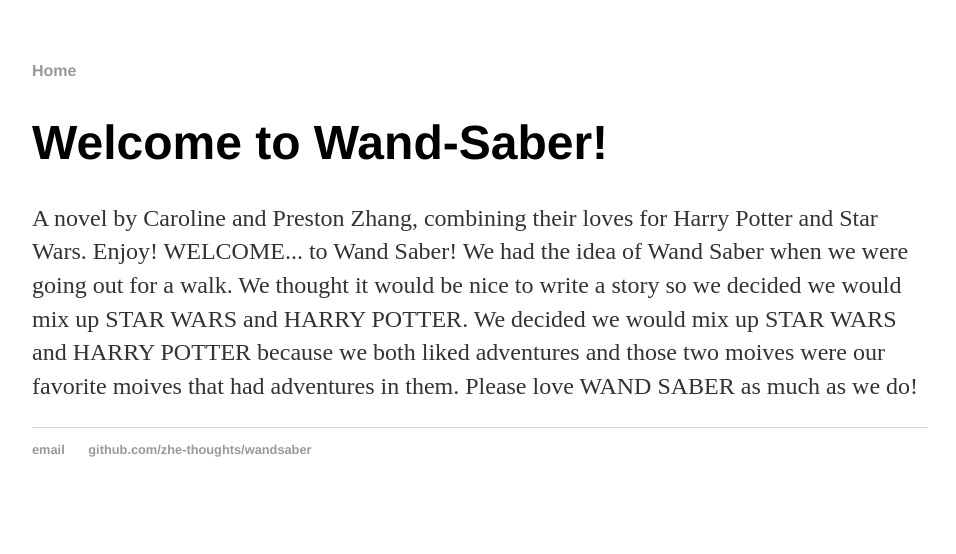
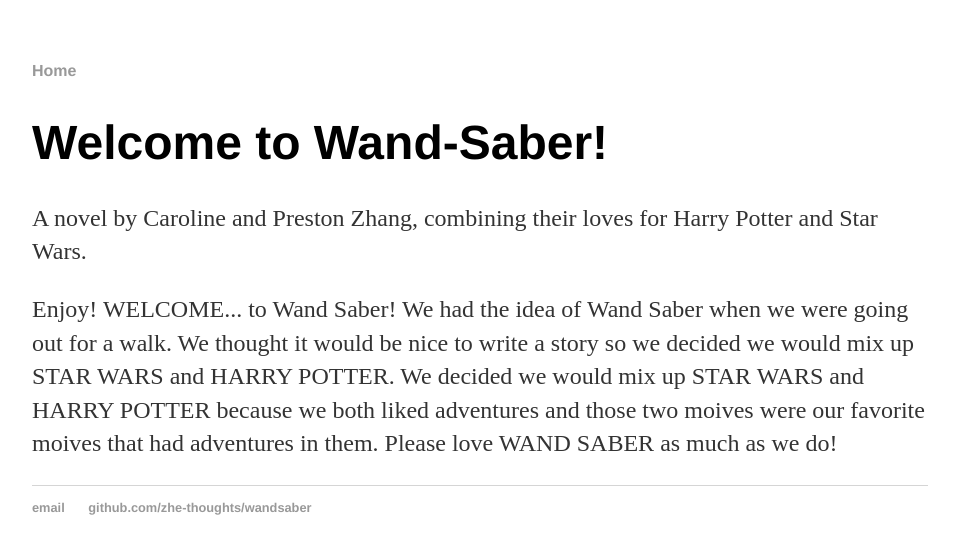
Before and after one commit to zhe-thoughts/wandsaber, a Jekyll site: the page built from index.html, in a window 1280 px wide. Shown: the top 554 px of the page, without its empty margins (160-1116 px from the left). Built offline with Jekyll 4.4.1, drawn with Linux system fonts in a browser that asks for light colours.

```diff
--- a/index.html
+++ b/index.html
@@ -5,5 +5,6 @@ title: Wand-Saber
 
 		<div class="blurb">
 			<h1>Welcome to Wand-Saber!</h1>
-			<p>A novel by Caroline and Preston Zhang, combining their loves for Harry Potter and Star Wars. Enjoy! WELCOME... to Wand Saber! We had the idea of Wand Saber when we were going out for a walk. We thought it would be nice to write a story so we decided we would mix up STAR WARS and HARRY POTTER. We decided we would mix up STAR WARS and HARRY POTTER because we both liked adventures and those two moives were our favorite moives that had adventures in them. Please love WAND SABER as much as we do!</a></p>
+			<p>A novel by Caroline and Preston Zhang, combining their loves for Harry Potter and Star Wars.</p>
+			<p>Enjoy! WELCOME... to Wand Saber! We had the idea of Wand Saber when we were going out for a walk. We thought it would be nice to write a story so we decided we would mix up STAR WARS and HARRY POTTER. We decided we would mix up STAR WARS and HARRY POTTER because we both liked adventures and those two moives were our favorite moives that had adventures in them. Please love WAND SABER as much as we do!</a></p>
 		</div>
```
